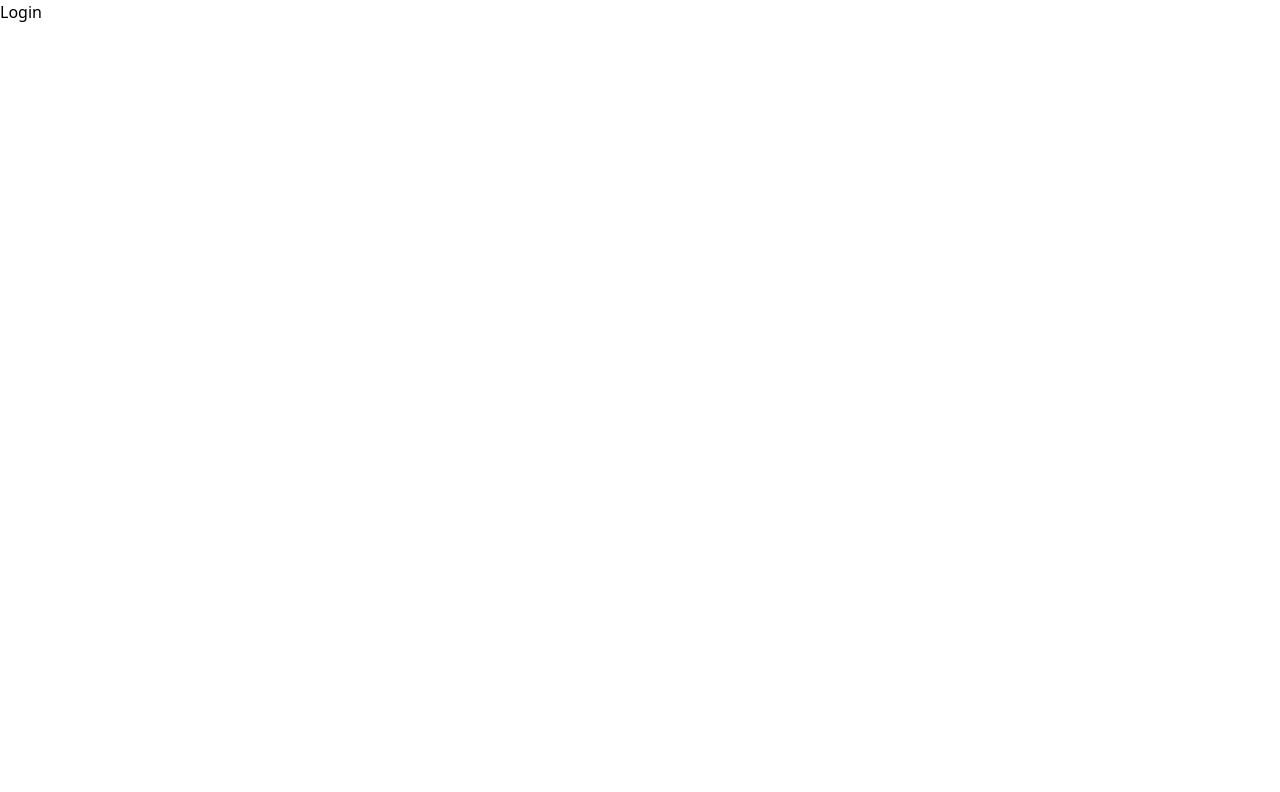
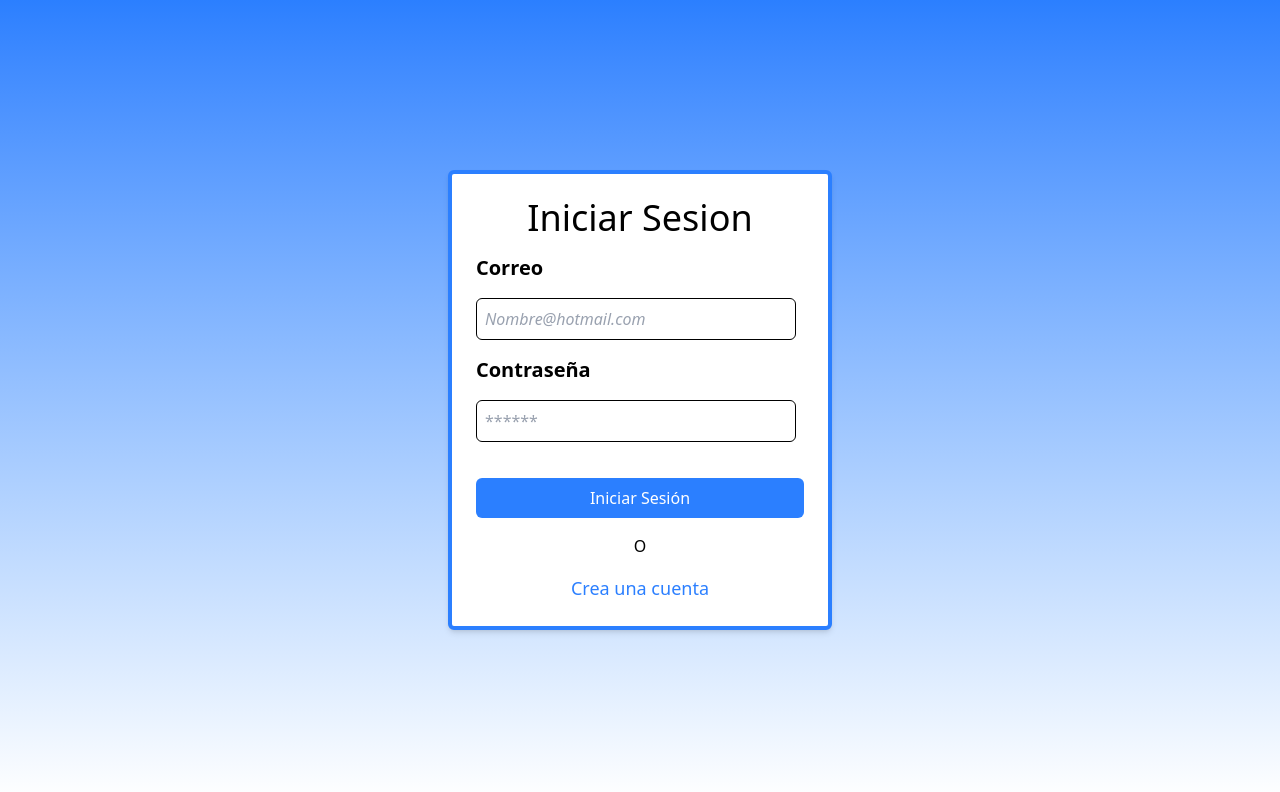
Before and after one commit to ErickDbS/Lo-de-mike, a React (Vite) app: page /login in a window 1280 px wide. Shown: the top 792 px of the page. Built offline with nearby package versions, Linux system fonts and the light colour scheme.

Commit message:
Creacion del login y register

```diff
--- a/src/AppRoutes.tsx
+++ b/src/AppRoutes.tsx
@@ -7,7 +7,7 @@ export default function AppRoutes(){
     return (
         <>
             <Routes>
-                <Route path="/" element={<Inicio />} />
+                <Route path="/" element={<Login />} />
                 <Route path="/login" element={<Login />} />
                 <Route path="/register" element={<Register />} />
             </Routes>
--- a/src/Components/Login-Register/Login.tsx
+++ b/src/Components/Login-Register/Login.tsx
@@ -1,7 +1,39 @@
+import { Link } from "react-router-dom"
+
 export default function Login(){
     return (
         <>
-            <h1>Login</h1>
+            <div className="bg-gradient-to-t from-white to-blue-500 min-h-screen flex flex-col justify-center items-center">
+                <form className="grid gap-4 border-4 w-96 p-6 bg-white shadow-md rounded-md border-blue-500">
+                    <label className="grid text-4xl place-items-center">Iniciar Sesion</label>
+                    <label className="text-xl font-bold">Correo</label>
+                    <input
+                        type="email"
+                        className="w-80 p-2 border rounded-md placeholder:text-gray-400 placeholder:italic"
+                        placeholder="Nombre@hotmail.com"
+                        required
+                        />
+                    <label className="text-xl font-bold">Contraseña</label>
+                    <input
+                        type="password"
+                        className="w-80 p-2 border rounded-md placeholder:text-gray-400"
+                        required
+                        placeholder="******"
+                        />
+                    <button
+                        className="text-white rounded-md bg-blue-500 mt-5 py-2 hover:bg-blue-700"
+                        >
+                        Iniciar Sesión
+                    </button>
+                    <label className="grid place-items-center">O</label>
+                    <Link
+                        to={"/register"}
+                        className="text-lg grid place-items-center text-blue-500 hover:text-blue-700"
+                        >
+                        Crea una cuenta
+                    </Link>
+                </form>
+            </div>
         </>
     )
 }
--- a/src/Components/Login-Register/Register.tsx
+++ b/src/Components/Login-Register/Register.tsx
@@ -1,7 +1,46 @@
+import { Link } from "react-router-dom"
+
 export default function Register(){
     return (
         <>
-            <h1>Register</h1>
+            <div className="bg-gradient-to-t from-white to-blue-500 min-h-screen flex flex-col justify-center items-center">
+                <form className="grid gap-4 border-4 w-96 p-6 bg-white shadow-md rounded-md border-blue-500">
+                    <label className="grid text-4xl place-items-center text-blue-500">Crear Cuenta</label>
+                    <label className="text-xl font-bold">Correo</label>
+                    <input
+                        type="email"
+                        className="w-80 p-2 border rounded-md placeholder:text-gray-400 placeholder:italic"
+                        placeholder="Nombre@hotmail.com"
+                        required
+                    />
+                    <label className="text-xl font-bold">Contraseña</label>
+                    <input
+                        type="password"
+                        className="w-80 p-2 border rounded-md placeholder:text-gray-400"
+                        required
+                        placeholder="******"
+                    />
+                    <label className="text-xl font-bold">Confirmar Contraseña</label>
+                    <input
+                        type="password"
+                        className="w-80 p-2 border rounded-md placeholder:text-gray-400"
+                        required
+                        placeholder="******"
+                    />
+                    <button
+                        className="text-white rounded-md bg-blue-500 mt-5 py-2 hover:bg-blue-700"
+                        >
+                        Crear Cuenta
+                    </button>
+                    <label className="grid place-items-center">O</label>
+                    <div className="grid place-items-center">
+                        <label>
+                            Ya tienes una cuenta? <Link to={"/login"} className="text-blue-500 hover:text-blue-700"> Inicia Sesion</Link>
+                        </label>
+                    </div>
+
+                </form>
+            </div>
         </>
     )
 }
```
